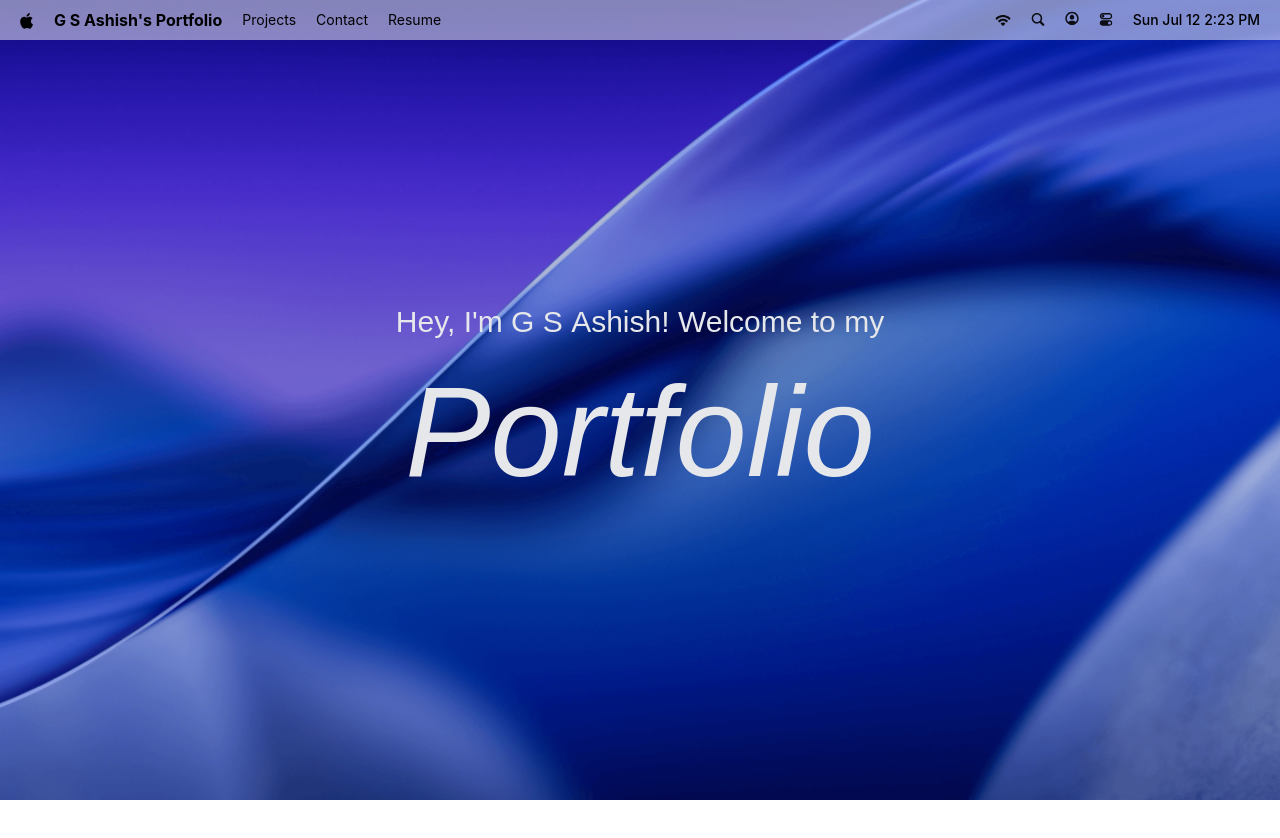
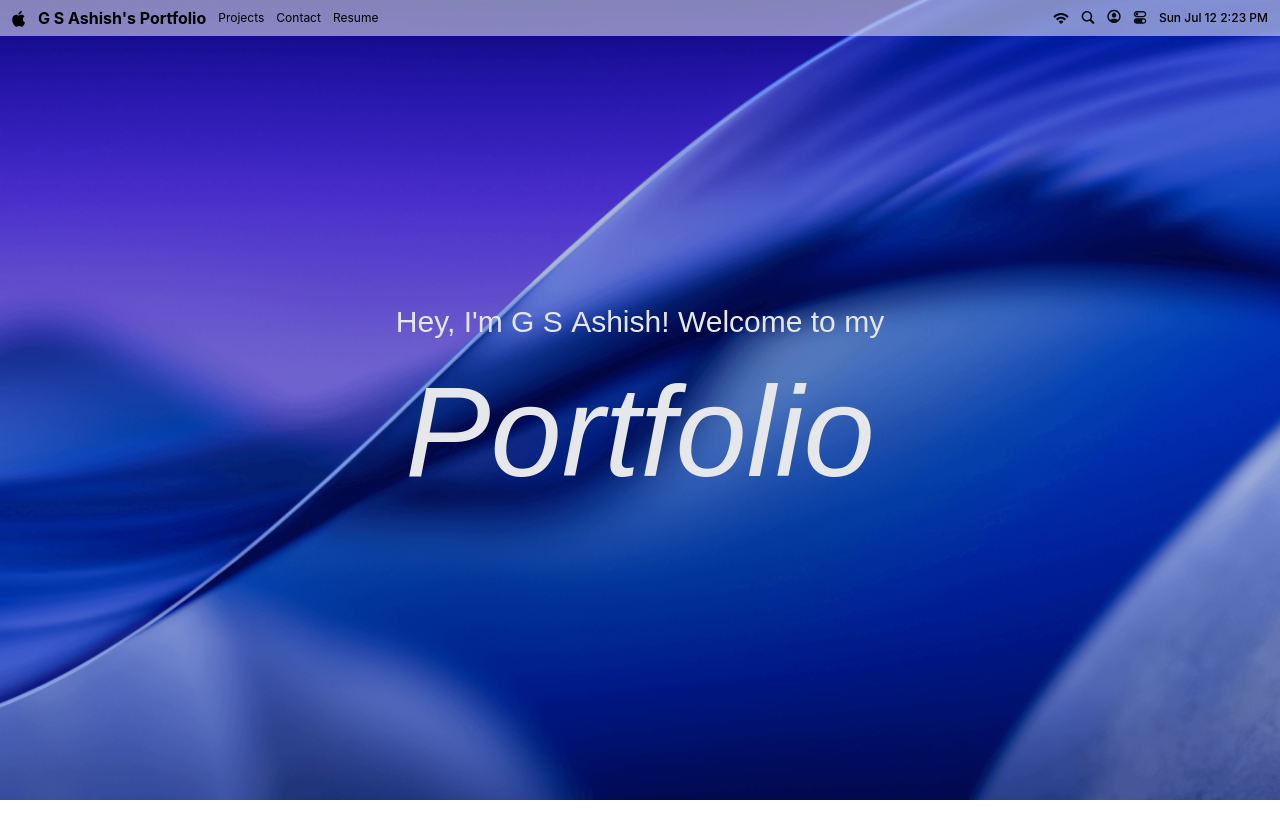
Before and after one commit to gsashish-code/portfolio2.0, a React (Vite) app: page / in a window 1280 px wide. Shown: the top 838 px of the page. Built offline with nearby package versions, Linux system fonts and the light colour scheme; a web font is replaced by a local one.

Commit message:
full screen size improve

```diff
--- a/src/App.tsx
+++ b/src/App.tsx
@@ -1,6 +1,7 @@
 import { NavBar, Welcome, Dock, ScreenDimOverlay } from '#components/index'
 import Photos from '#features/photos'
 import Terminal from '#features/terminal'
+import { useFullscreenSync } from '#hooks/useFullscreenSync'
 import { useThemeSync } from '#hooks/useThemeSync'
 import gsap from 'gsap'
 import { Draggable } from 'gsap/Draggable'
@@ -10,6 +11,7 @@ gsap.registerPlugin(Draggable)
 
 function App() {
   useThemeSync()
+  useFullscreenSync()
 
   return (
     <main>
--- a/src/components/navbar/ControlCenterPopover.tsx
+++ b/src/components/navbar/ControlCenterPopover.tsx
@@ -1,10 +1,4 @@
-import {
-  useEffect,
-  useRef,
-  useState,
-  type ReactNode,
-  type RefObject,
-} from 'react'
+import { useRef, useState, type ReactNode, type RefObject } from 'react'
 import { createPortal } from 'react-dom'
 import {
   Bluetooth,
@@ -18,6 +12,7 @@ import {
 } from 'lucide-react'
 
 import { useAnchoredPosition } from '#hooks/useAnchoredPosition'
+import { useIsFullscreen } from '#hooks/useIsFullscreen'
 import { usePopoverDismiss } from '#hooks/usePopoverDismiss'
 import { usePopoverEntrance } from '#hooks/usePopoverEntrance'
 import useSettingsStore from '#store/settings'
@@ -25,22 +20,6 @@ import useSettingsStore from '#store/settings'
 interface ControlCenterPopoverProps {
   anchorRef: RefObject<HTMLElement | null>
   onClose: () => void
-}
-
-/** Tracks real document fullscreen state so the tile stays correct even when exited via Esc. */
-function useIsFullscreen(): boolean {
-  const [isFullscreen, setIsFullscreen] = useState(() =>
-    Boolean(document.fullscreenElement),
-  )
-
-  useEffect(() => {
-    const handleChange = () =>
-      setIsFullscreen(Boolean(document.fullscreenElement))
-    document.addEventListener('fullscreenchange', handleChange)
-    return () => document.removeEventListener('fullscreenchange', handleChange)
-  }, [])
-
-  return isFullscreen
 }
 
 function toggleFullscreen() {
--- /dev/null
+++ b/src/hooks/useFullscreenSync.ts
@@ -0,0 +1,12 @@
+import { useLayoutEffect } from 'react'
+
+import { useIsFullscreen } from '#hooks/useIsFullscreen'
+
+/** Reflects real fullscreen state onto `<html class="is-fullscreen">`, the hook Tailwind's `fullscreen:` variant reads. */
+export function useFullscreenSync(): void {
+  const isFullscreen = useIsFullscreen()
+
+  useLayoutEffect(() => {
+    document.documentElement.classList.toggle('is-fullscreen', isFullscreen)
+  }, [isFullscreen])
+}
--- /dev/null
+++ b/src/hooks/useIsFullscreen.ts
@@ -0,0 +1,17 @@
+import { useEffect, useState } from 'react'
+
+/** Tracks real document fullscreen state, so it stays correct even when exited via Esc. */
+export function useIsFullscreen(): boolean {
+  const [isFullscreen, setIsFullscreen] = useState(() =>
+    Boolean(document.fullscreenElement),
+  )
+
+  useEffect(() => {
+    const handleChange = () =>
+      setIsFullscreen(Boolean(document.fullscreenElement))
+    document.addEventListener('fullscreenchange', handleChange)
+    return () => document.removeEventListener('fullscreenchange', handleChange)
+  }, [])
+
+  return isFullscreen
+}
--- a/src/index.css
+++ b/src/index.css
@@ -4,6 +4,9 @@
 
 /* Class-based dark mode (Control Center's Dark/Light toggle), not the OS-level media query. */
 @custom-variant dark (&:where(.dark, .dark *));
+
+/* True browser Fullscreen API state, not a viewport-width breakpoint — a maximized-but-windowed browser can still be wide without being "fullscreen". */
+@custom-variant fullscreen (&:where(.is-fullscreen, .is-fullscreen *));
 
 html,
 body {
@@ -94,10 +97,10 @@ body {
   }
 
   nav {
-    @apply flex justify-between items-center bg-white/50 backdrop-blur-3xl p-2 px-5 select-none text-black dark:bg-black/40 dark:text-white;
+    @apply flex justify-between items-center bg-white/50 backdrop-blur-3xl p-1.5 px-3 select-none text-black transition-[padding] duration-300 dark:bg-black/40 dark:text-white fullscreen:p-2 fullscreen:px-5;
 
     div {
-      @apply flex items-center max-sm:w-full max-sm:justify-center gap-5;
+      @apply flex items-center max-sm:w-full max-sm:justify-center gap-3 fullscreen:gap-5;
 
       &:last-child {
         @apply max-sm:hidden;
@@ -105,15 +108,15 @@ body {
     }
 
     ul {
-      @apply flex items-center gap-5 max-sm:hidden;
+      @apply flex items-center gap-3 max-sm:hidden fullscreen:gap-5;
 
       p {
-        @apply text-sm cursor-pointer hover:underline transition-all;
+        @apply text-xs cursor-pointer hover:underline transition-all fullscreen:text-sm;
       }
     }
 
     time {
-      @apply text-sm font-medium;
+      @apply text-xs font-medium fullscreen:text-sm;
     }
   }
 }
@@ -143,7 +146,7 @@ body {
     @apply absolute inset-x-0 bottom-0 z-50 flex flex-col items-center select-none max-sm:hidden;
 
     .dock-container {
-      @apply bg-white/20 backdrop-blur-md justify-between rounded-2xl p-1.5 mb-5 flex items-end gap-1.5 opacity-0 invisible dark:bg-black/30;
+      @apply bg-white/20 backdrop-blur-md justify-between rounded-2xl p-1 mb-5 flex items-end gap-1 opacity-0 invisible transition-[padding,gap] duration-300 dark:bg-black/30 fullscreen:p-1.5 fullscreen:gap-1.5;
       transform: translateY(120%);
     }
 
@@ -156,7 +159,7 @@ body {
     }
 
     .dock-icon {
-      @apply size-14 3xl:size-20 cursor-pointer;
+      @apply size-10 cursor-pointer transition-[width,height] duration-300 fullscreen:size-14 fullscreen:3xl:size-20;
 
       img {
         @apply object-cover object-center;
```
